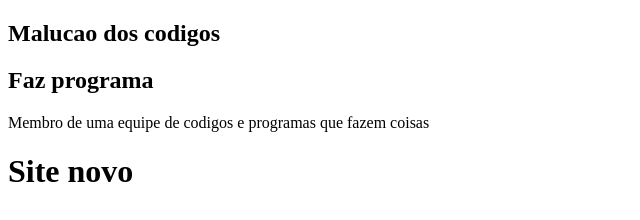
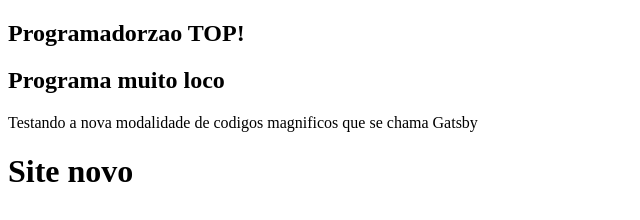
Before and after one commit to matheusuztp/site_com_gatsby, a Gatsby site: page / in a window 1280 px wide. Shown: the whole page, without its empty margins (0-640 px from the left). Built offline with nearby package versions, Linux system fonts and the light colour scheme; Gatsby itself is replaced by a stand-in of ours.

Commit message:
site adaptado com query do graphql para resgatar dados do config

```diff
--- a/gatsby-config.js
+++ b/gatsby-config.js
@@ -1,8 +1,9 @@
 module.exports = {
   siteMetadata: {
-    title: `Sitezinho bom`,
+    title: `Programadorzao TOP!`,
+    position: 'Programa muito loco',
     description: `Testando a nova modalidade de codigos magnificos que se chama Gatsby`,
-    author: `@gatsbyjs`,
+    author: `@magu`,
     siteUrl: `https://gatsbystarterdefaultsource.gatsbyjs.io/`,
   },
   plugins: [
--- a/src/components/profile/index.js
+++ b/src/components/profile/index.js
@@ -1,13 +1,34 @@
 import React from "react";
+import { StaticQuery, graphql } from "gatsby"
 
 const Profile = () => (
-    <div className="Profile-wrapper">
-        <h1>Malucao dos codigos</h1>
-        <h2>Faz programa</h2>
-        <p>
-            Membro de uma equipe de codigos e programas que fazem coisas
-        </p>
-    </div>
+<StaticQuery
+    query={graphql`
+        query MySiteMetadata{
+            site{
+                siteMetadata{
+                    title
+                    position
+                    description
+                }
+            }
+        }
+    `}
+
+    render = {({
+        site:{
+             siteMetadata: {title, position, description}
+            }
+        }) => (
+        <div className="Profile-wrapper">
+            <h1>{title}</h1>
+            <h2>{position}</h2>
+            <p>{description}</p>
+        </div>
+    )}
+/>
+
+
 )
 
 export default Profile
--- a/src/pages/index.js
+++ b/src/pages/index.js
@@ -1,4 +1,3 @@
-import { Link } from "gatsby"
 import * as React from "react"
 //import { Link } from "gatsby"
 
```
